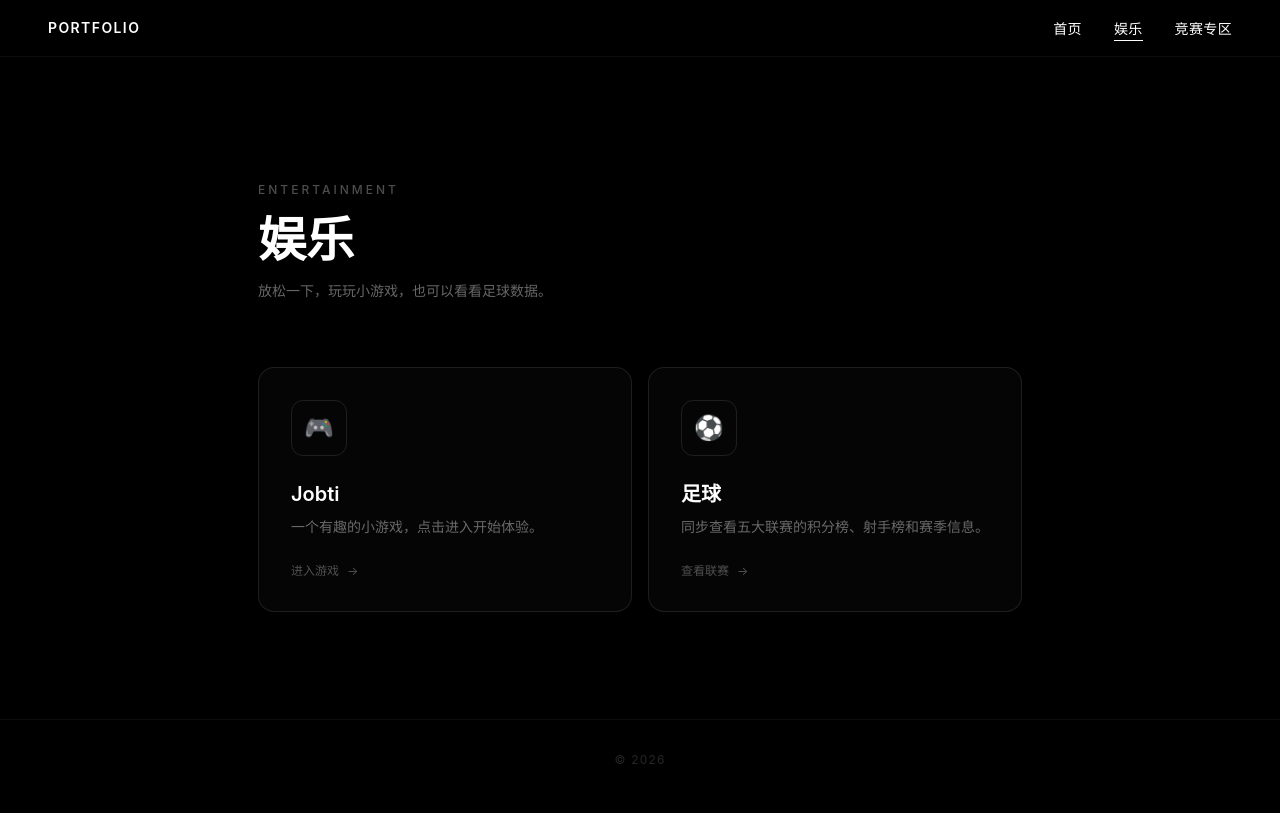
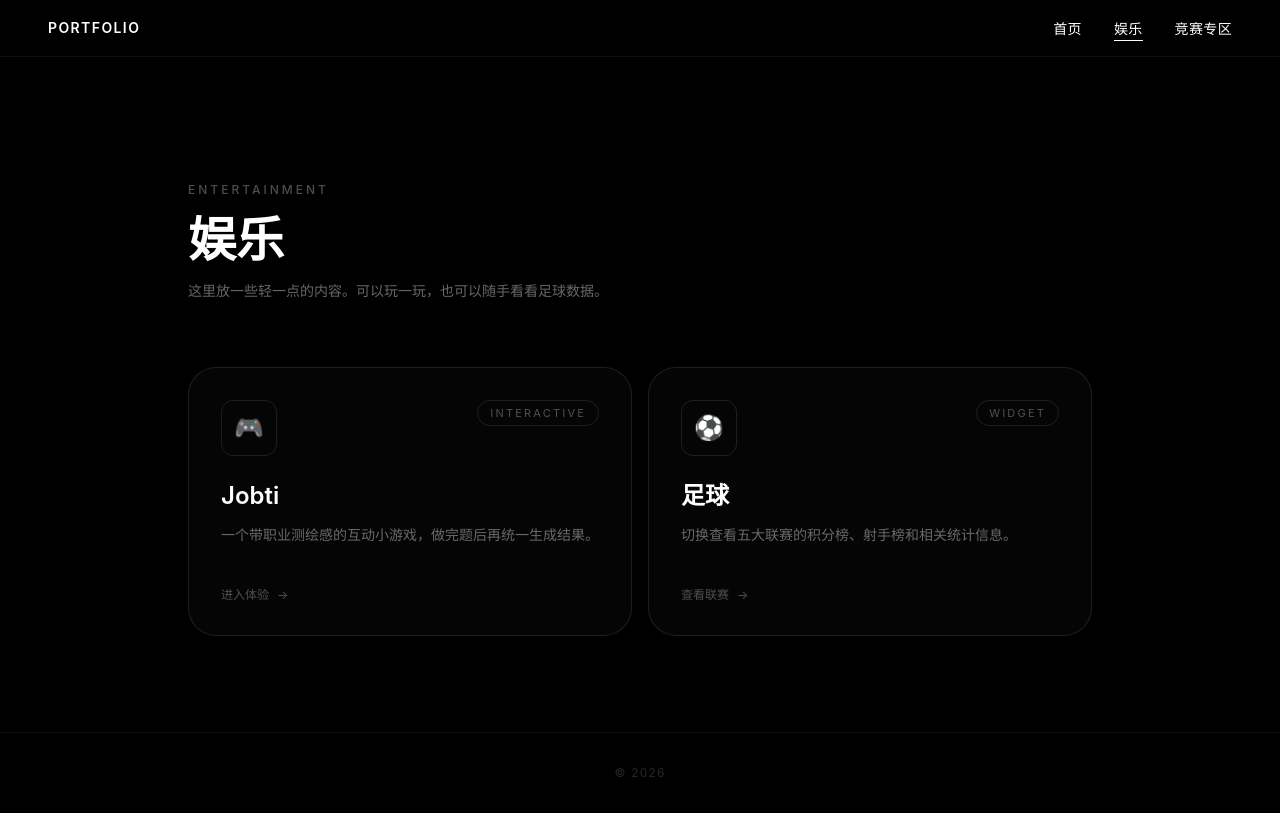
Before and after one commit to Lin-Jiong-HDU/moonsilver-blog, a Next.js app: page /fun in a window 1280 px wide. Built offline with nearby package versions, Linux system fonts and the light colour scheme.

Commit message:
soccer:new

```diff
--- a/app/football/football-widget-page.tsx
+++ b/app/football/football-widget-page.tsx
@@ -1,37 +1,42 @@
 "use client";
 
+import Link from "next/link";
 import { useState } from "react";
-import Link from "next/link";
 
 const leagues = [
   {
     code: "PL",
     name: "英超",
     country: "England",
+    accent: "Premier League",
     url: "https://cafescore.com/football/england/english-premier-league-81/standings",
   },
   {
     code: "PD",
     name: "西甲",
     country: "Spain",
+    accent: "LaLiga",
     url: "https://cafescore.com/football/spain/spanish-la-liga-119/standings",
   },
   {
     code: "BL1",
     name: "德甲",
     country: "Germany",
+    accent: "Bundesliga",
     url: "https://cafescore.com/football/germany/bundesliga-127/standings",
   },
   {
     code: "SA",
     name: "意甲",
     country: "Italy",
+    accent: "Serie A",
     url: "https://cafescore.com/football/italy/italian-serie-a-107/standings",
   },
   {
     code: "FL1",
     name: "法甲",
     country: "France",
+    accent: "Ligue 1",
     url: "https://cafescore.com/football/france/french-ligue1-140/standings",
   },
 ] as const;
@@ -59,13 +64,21 @@ export function FootballWidgetPage() {
   return (
     <div className="min-h-screen bg-black pt-20 text-white">
       <section className="mx-auto max-w-6xl px-6 py-24">
+        <div className="max-w-3xl">
           <SectionLabel>Football</SectionLabel>
           <h1 className="mt-4 text-4xl font-bold md:text-5xl">五大联赛</h1>
-        <p className="mt-4 max-w-2xl text-sm leading-relaxed text-white/40">
-          改成 widget 方案了，不再走 API。这里直接嵌入联赛现成页面，积分榜和射手榜会跟着外部数据同步更新。
+          <p className="mt-4 text-sm leading-relaxed text-white/40">
+            这里不走 API，而是用外部 widget 页面来同步信息。你可以直接切换联赛，
+            看积分榜、射手榜以及联赛里已经整理好的相关统计。
           </p>
+        </div>
 
-        <div className="mt-10 flex flex-wrap gap-3">
+        <div className="mt-12 rounded-[32px] border border-white/8 bg-white/[0.02] p-6 md:p-8">
+          <div className="flex flex-col gap-8 xl:grid xl:grid-cols-[280px_minmax(0,1fr)] xl:items-start">
+            <aside className="space-y-4">
+              <div className="rounded-2xl border border-white/8 bg-black/30 p-5">
+                <p className="text-xs uppercase tracking-[0.2em] text-white/25">League Switcher</p>
+                <div className="mt-4 space-y-2">
                   {leagues.map((league) => {
                     const active = league.code === activeCode;
 
@@ -74,32 +87,52 @@ export function FootballWidgetPage() {
                         key={league.code}
                         type="button"
                         onClick={() => setActiveCode(league.code)}
-                className={`rounded-full border px-5 py-2.5 text-sm transition-colors ${
+                        className={`w-full rounded-2xl border px-4 py-3 text-left transition-colors ${
                           active
                             ? "border-white/25 bg-white/[0.08] text-white"
-                    : "border-white/10 text-white/50 hover:border-white/20 hover:text-white"
+                            : "border-white/8 text-white/45 hover:border-white/20 hover:text-white"
                         }`}
                       >
-                {league.name}
+                        <p className="text-sm font-medium">{league.name}</p>
+                        <p className="mt-1 text-xs uppercase tracking-[0.18em] text-white/30">
+                          {league.accent}
+                        </p>
                       </button>
                     );
                   })}
                 </div>
+              </div>
 
-        <div className="mt-10 rounded-3xl border border-white/8 bg-white/[0.02] p-6 md:p-8">
-          <div className="flex flex-col gap-3 border-b border-white/8 pb-6 md:flex-row md:items-end md:justify-between">
-            <div>
-              <p className="text-xs uppercase tracking-[0.2em] text-white/30">
-                {activeLeague.country}
-              </p>
-              <h2 className="mt-2 text-2xl font-semibold text-white">{activeLeague.name}</h2>
-            </div>
-            <p className="max-w-xl text-sm leading-relaxed text-white/35">
-              当前嵌入页面里已经包含积分榜、主客场榜、部分统计和射手榜。
+              <div className="rounded-2xl border border-white/8 bg-black/30 p-5">
+                <p className="text-xs uppercase tracking-[0.2em] text-white/25">Current View</p>
+                <h2 className="mt-4 text-2xl font-semibold text-white">{activeLeague.name}</h2>
+                <p className="mt-2 text-sm text-white/35">{activeLeague.country}</p>
+                <p className="mt-4 text-sm leading-relaxed text-white/40">
+                  当前嵌入页通常会包含积分榜、主客场榜、Top Scorers 和一些赛季相关统计。
                 </p>
               </div>
+            </aside>
 
-          <div className="mt-6 overflow-hidden rounded-2xl border border-white/8 bg-black">
+            <div className="min-w-0">
+              <div className="rounded-[28px] border border-white/8 bg-black p-3 shadow-[0_0_0_1px_rgba(255,255,255,0.03)]">
+                <div className="mb-3 flex items-center justify-between gap-4 rounded-2xl border border-white/8 bg-white/[0.03] px-4 py-3">
+                  <div>
+                    <p className="text-xs uppercase tracking-[0.2em] text-white/25">Embedded Widget</p>
+                    <p className="mt-1 text-sm text-white/55">
+                      {activeLeague.accent} · {activeLeague.country}
+                    </p>
+                  </div>
+                  <a
+                    href={activeLeague.url}
+                    target="_blank"
+                    rel="noreferrer"
+                    className="rounded-full border border-white/10 px-4 py-2 text-xs text-white/55 transition-colors hover:border-white/20 hover:text-white"
+                  >
+                    新窗口打开
+                  </a>
+                </div>
+
+                <div className="overflow-hidden rounded-[22px] border border-white/8 bg-black">
                   <iframe
                     key={activeLeague.code}
                     src={activeLeague.url}
@@ -110,6 +143,9 @@ export function FootballWidgetPage() {
                   />
                 </div>
               </div>
+            </div>
+          </div>
+        </div>
 
         <div className="mt-10 flex flex-wrap gap-3">
           <Link
@@ -118,14 +154,6 @@ export function FootballWidgetPage() {
           >
             返回娱乐区
           </Link>
-          <a
-            href={activeLeague.url}
-            target="_blank"
-            rel="noreferrer"
-            className="rounded-full border border-white/10 px-6 py-3 text-sm text-white/60 transition-colors hover:border-white/20 hover:text-white"
-          >
-            在新窗口打开
-          </a>
         </div>
       </section>
 
--- a/app/fun/page.tsx
+++ b/app/fun/page.tsx
@@ -5,54 +5,66 @@ const entries = [
     href: "/jobti",
     icon: "🎮",
     title: "Jobti",
-    description: "一个有趣的小游戏，点击进入开始体验。",
-    action: "进入游戏",
+    description: "一个带职业测绘感的互动小游戏，做完题后再统一生成结果。",
+    action: "进入体验",
+    badge: "Interactive",
   },
   {
     href: "/football",
     icon: "⚽",
     title: "足球",
-    description: "同步查看五大联赛的积分榜、射手榜和赛季信息。",
+    description: "切换查看五大联赛的积分榜、射手榜和相关统计信息。",
     action: "查看联赛",
+    badge: "Widget",
   },
 ];
 
 export default function FunPage() {
   return (
     <div className="flex min-h-screen flex-col bg-black pt-20 text-white">
-      <div className="mx-auto flex max-w-4xl flex-1 flex-col px-6 py-24">
-        <div className="mb-16">
+      <div className="mx-auto flex max-w-5xl flex-1 flex-col px-6 py-24">
+        <div className="mb-16 max-w-2xl">
           <span className="text-xs font-medium uppercase tracking-[0.25em] text-white/30">
             Entertainment
           </span>
           <h1 className="mt-4 mb-4 text-4xl font-bold md:text-5xl">娱乐</h1>
-          <p className="max-w-lg text-sm leading-relaxed text-white/40">
-            放松一下，玩玩小游戏，也可以看看足球数据。
+          <p className="text-sm leading-relaxed text-white/40">
+            这里放一些轻一点的内容。可以玩一玩，也可以随手看看足球数据。
           </p>
         </div>
 
         <div className="grid flex-1 grid-cols-1 gap-4 md:grid-cols-2">
           {entries.map((entry) => (
             <Link key={entry.href} href={entry.href} className="group relative block">
-              <div className="cursor-pointer rounded-2xl border border-white/10 bg-white/[0.02] p-8 transition-all duration-300 hover:border-white/25 hover:bg-white/[0.04]">
+              <div className="relative h-full rounded-[28px] border border-white/10 bg-white/[0.02] p-8 transition-all duration-300 hover:border-white/25 hover:bg-white/[0.04]">
                 <div
-                  className="absolute inset-0 rounded-2xl opacity-0 transition-opacity duration-300 group-hover:opacity-100"
+                  className="absolute inset-0 rounded-[28px] opacity-0 transition-opacity duration-300 group-hover:opacity-100"
                   style={{ boxShadow: "inset 0 0 30px rgba(255,255,255,0.03)" }}
                 />
+                <div className="absolute inset-x-8 top-0 h-px bg-[linear-gradient(90deg,transparent,rgba(255,255,255,0.18),transparent)] opacity-0 transition-opacity duration-300 group-hover:opacity-100" />
 
-                <div className="relative">
-                  <div className="mb-6 flex h-14 w-14 items-center justify-center rounded-xl border border-white/10 transition-colors group-hover:border-white/25">
-                    <span className="text-2xl">{entry.icon}</span>
+                <div className="relative flex h-full flex-col">
+                  <div className="mb-6 flex items-start justify-between gap-4">
+                    <div className="flex h-14 w-14 items-center justify-center rounded-xl border border-white/10 transition-colors group-hover:border-white/25">
+                      <span className="text-2xl">{entry.icon}</span>
+                    </div>
+                    <span className="rounded-full border border-white/10 px-3 py-1 text-[11px] uppercase tracking-[0.2em] text-white/30">
+                      {entry.badge}
+                    </span>
                   </div>
 
-                  <h2 className="mb-2 text-xl font-semibold text-white transition-colors group-hover:text-white">
+                  <h2 className="mb-3 text-2xl font-semibold text-white transition-colors group-hover:text-white">
                     {entry.title}
                   </h2>
-                  <p className="mb-6 text-sm leading-relaxed text-white/40">{entry.description}</p>
+                  <p className="max-w-sm text-sm leading-relaxed text-white/40">
+                    {entry.description}
+                  </p>
 
-                  <div className="flex items-center gap-2 text-xs text-white/30 transition-colors group-hover:text-white/60">
-                    <span>{entry.action}</span>
-                    <span>→</span>
+                  <div className="mt-auto pt-10">
+                    <div className="flex items-center gap-2 text-xs text-white/30 transition-colors group-hover:text-white/60">
+                      <span>{entry.action}</span>
+                      <span>→</span>
+                    </div>
                   </div>
                 </div>
               </div>
```
Lines whose indentation alone changed are shown as unchanged.
